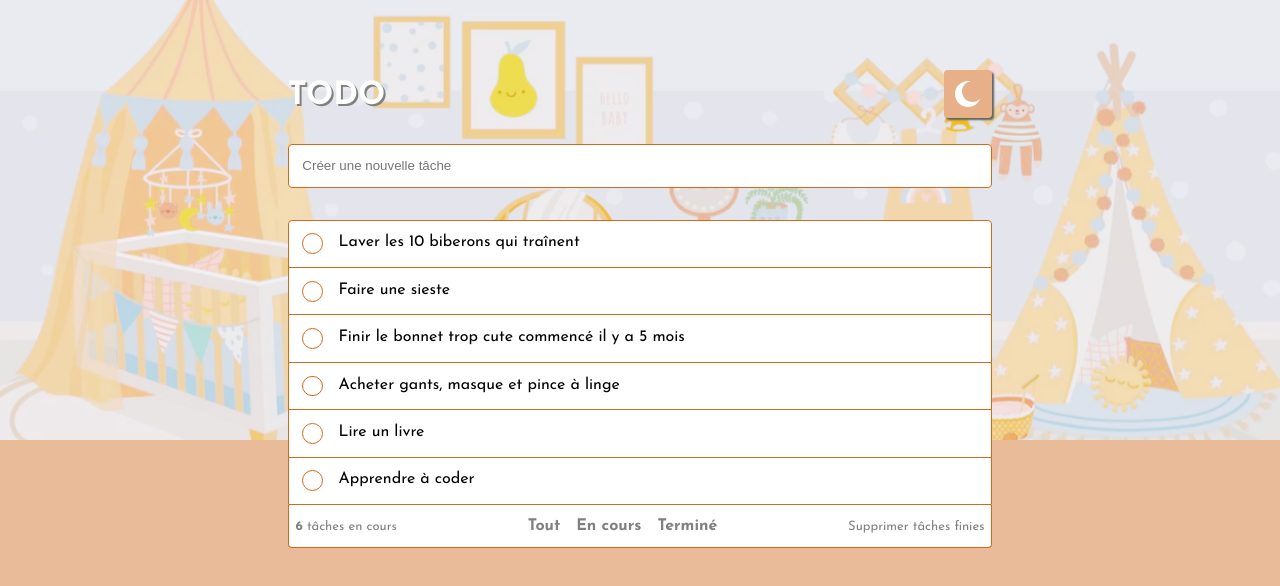
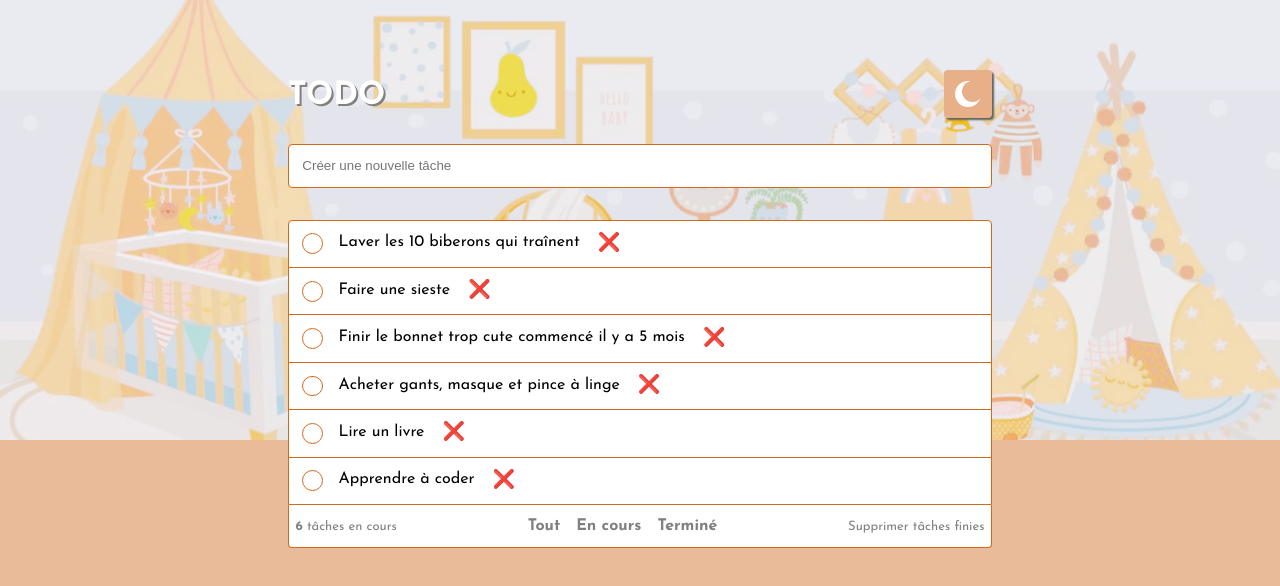
Before and after one commit to anais-jouanny/todo-app, a React (Create React App) app in the folder todo/: page / in a window 1280 px wide. Shown: the top 586 px of the page. Built offline with nearby package versions, Linux system fonts and the light colour scheme.

Commit message:
delete task ok

```diff
--- a/todo/src/App.js
+++ b/todo/src/App.js
@@ -46,13 +46,23 @@ function App() {
     setNewTaskName('');
   };
 
+  const deleteAllTasks = () => {
+    setTasksList(currentTasks);
+  };
+
+  const deleteTask = (taskId) => {
+    const updatedTasks = tasksList.filter((task) => task.id !== taskId);
+
+    setTasksList(updatedTasks);
+  };
+
 
   return (
     <div className="App">
       <Header darkMode={darkMode} toggleDarkMode={() => {setDarkMode(!darkMode)}} />
       <AddTaskForm darkMode={darkMode} newTaskName={newTaskName} setNewTaskName={setNewTaskName} addTask={addTask} />
-      <TasksList tasksList={tasksList} darkMode={darkMode} toggleTask={toggleTask} />
-      <Footer currentTasks={currentTasks.length} darkMode={darkMode} />
+      <TasksList tasksList={tasksList} darkMode={darkMode} toggleTask={toggleTask} deleteTask={deleteTask} />
+      <Footer currentTasks={currentTasks.length} darkMode={darkMode} deleteAllTasks={deleteAllTasks} />
     </div>
   );
 }
--- a/todo/src/Footer/Footer.js
+++ b/todo/src/Footer/Footer.js
@@ -1,14 +1,14 @@
 import PropTypes from 'prop-types';
 import './Footer.css';
 
-function Footer( { currentTasks, darkMode }) {
+function Footer( { currentTasks, darkMode, deleteAllTasks }) {
     const cssClass = darkMode ? 'Footer Footer-dark' : 'Footer';
 
     return (
         <div className={cssClass}>
             <div className="counter"><span>{currentTasks}</span> tâche{currentTasks < 2 ? '' : 's'} en cours</div>
 
-            <div>Supprimer tâches finies</div>
+            <div onClick={deleteAllTasks}>Supprimer tâches finies</div>
 
             <div className="filter">
                 <p>Tout</p>
@@ -22,6 +22,7 @@ function Footer( { currentTasks, darkMode }) {
 Footer.propTypes = {
     currentTasks: PropTypes.number.isRequired,
     darkMode: PropTypes.bool.isRequired,
+    deleteAllTasks: PropTypes.func.isRequired,
 }
 
 export default Footer;
--- a/todo/src/TasksList/TasksList.css
+++ b/todo/src/TasksList/TasksList.css
@@ -21,7 +21,7 @@
     }
 }
 
-.TasksList div {
+.TasksList .circle {
     width: 1.3em;
     height: 1.3em;
     border: 1px solid chocolate;
@@ -34,6 +34,18 @@
 .TasksList li:last-child {
     border-bottom: none;
     border-radius: 0 0 4px 4px;
+}
+
+.TasksList .delete {
+    display: inline;
+    vertical-align: middle;
+    color: darkred;
+    margin-left: 1em;
+    font-size: large;
+}
+
+.TasksList .delete:hover {
+    cursor: pointer;
 }
 
 
--- a/todo/src/TasksList/TasksList.js
+++ b/todo/src/TasksList/TasksList.js
@@ -1,7 +1,7 @@
 import PropTypes from 'prop-types';
 import './TasksList.css';
 
-function TasksList( { tasksList, darkMode, toggleTask }) {
+function TasksList( { tasksList, darkMode, toggleTask, deleteTask }) {
     const cssClassDiv = darkMode ? 'TasksList list-dark' : 'TasksList';
 
     return (
@@ -18,6 +18,11 @@ function TasksList( { tasksList, darkMode, toggleTask }) {
                             >
                             </div>
                         {task.name}
+                            <div
+                                className='delete'
+                                onClick={() => deleteTask(task.id)}>
+                                    &#10060;
+                            </div>
                         </li>
                     )
                 })}
@@ -34,6 +39,7 @@ TasksList.propTypes = {
     })).isRequired,
     darkMode: PropTypes.bool.isRequired,
     toggleTask: PropTypes.func.isRequired,
+    deleteTask: PropTypes.func.isRequired,
 };
 
 export default TasksList;
```
